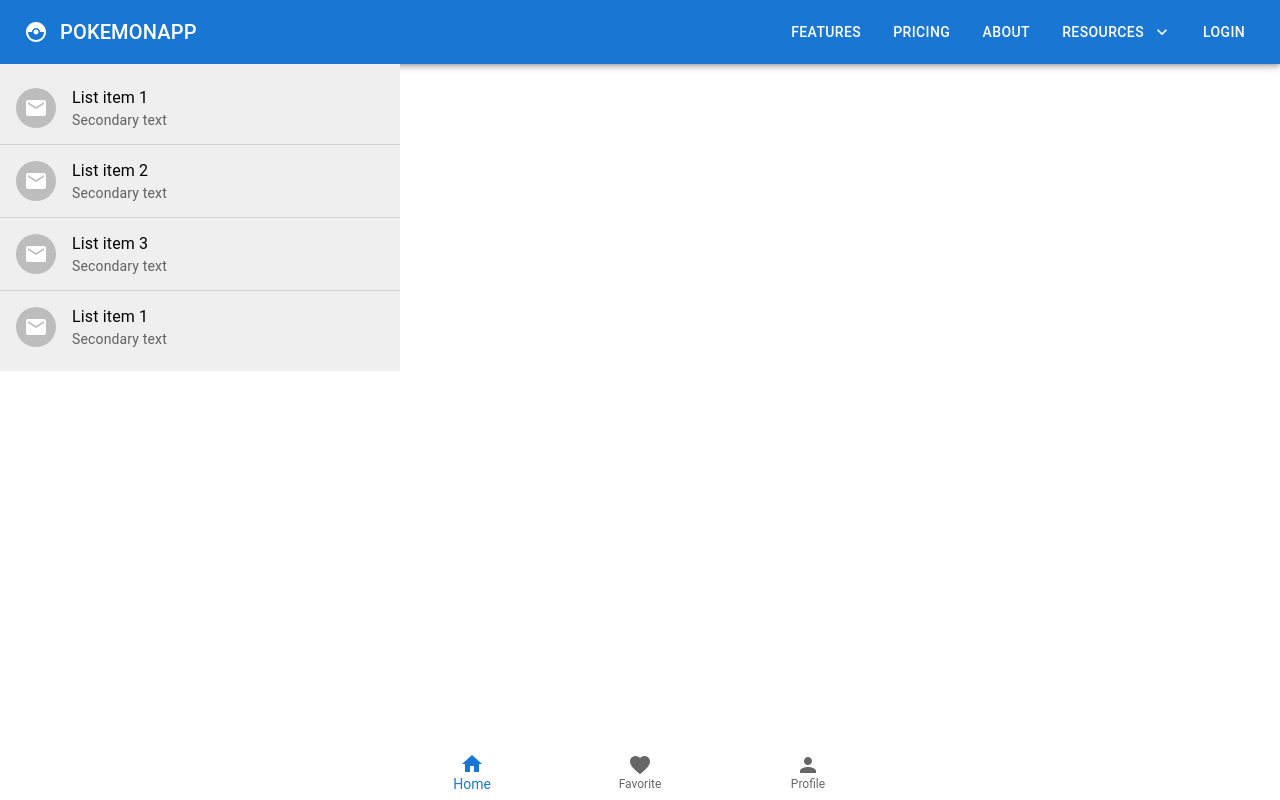
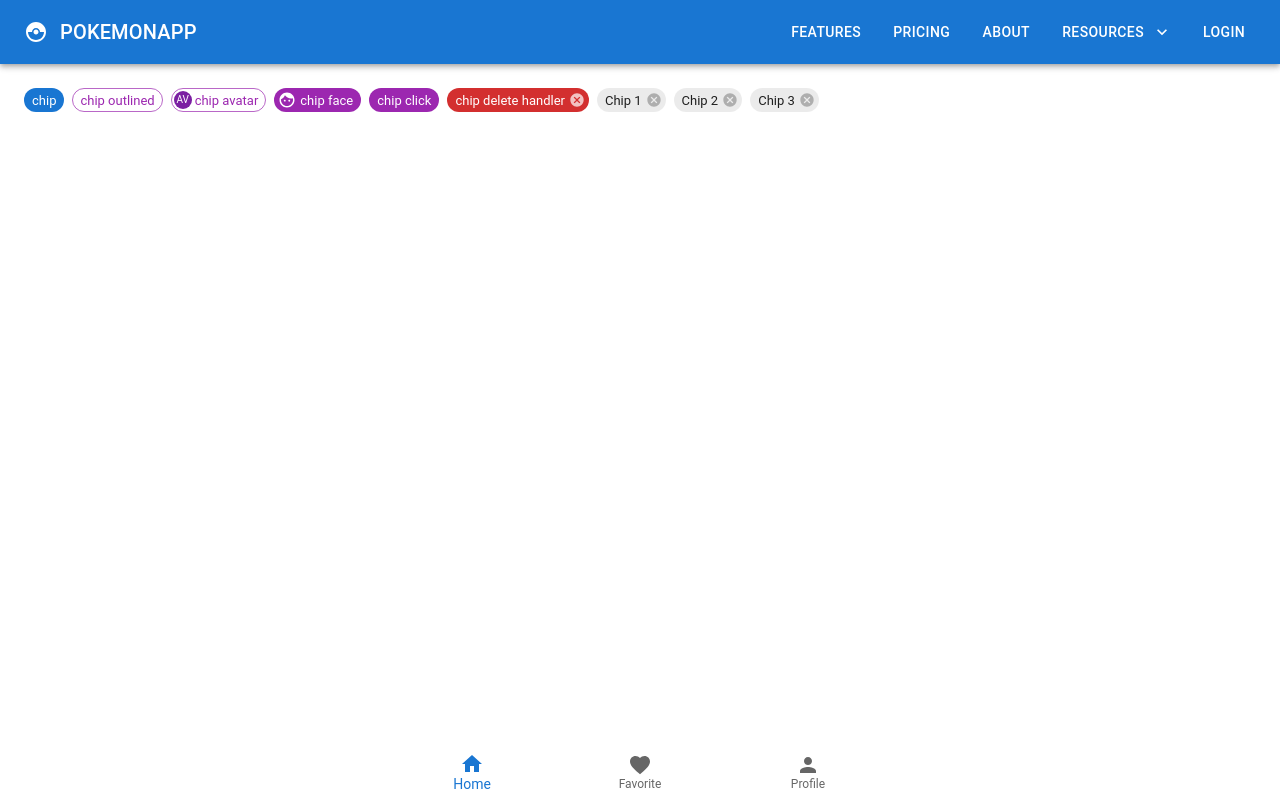
Before and after one commit to Shivaraj777/material-UI-training-demo, a React (Create React App) app: page / in a window 1280 px wide. Built offline with nearby package versions, Linux system fonts and the light colour scheme.

Commit message:
Material UI Chip component

```diff
--- a/src/App.tsx
+++ b/src/App.tsx
@@ -10,7 +10,8 @@ import MuiNavbar from './components/MuiNavbar';
 import MuiBottomNavigation from './components/MuiBottomNavigation';
 // import MuiAvatar from './components/MuiAvatar';
 // import MuiBadge from './components/MuiBadge';
-import MuiList from './components/MuiList';
+// import MuiList from './components/MuiList';
+import MuiChip from './components/MuiChip';
 // import MuiTypography from './components/MuiTypography';
 // import MuiButton from './components/MuiButton';
 // import MuiTextfield from './components/MuiTextfield';
@@ -46,7 +47,8 @@ function App() {
       {/* <MuiSpeedDial /> */}
       {/* <MuiAvatar /> */}
       {/* <MuiBadge /> */}
-      <MuiList />
+      {/* <MuiList /> */}
+      <MuiChip />
       <MuiBottomNavigation />
     </div>
   );
--- /dev/null
+++ b/src/components/MuiChip.tsx
@@ -0,0 +1,63 @@
+import { Face } from '@mui/icons-material';
+import { Avatar, Chip, Stack } from '@mui/material';
+import { useState } from 'react'
+
+function MuiChip() {
+  const [chips, setChips] = useState(['Chip 1', 'Chip 2', 'Chip 3']);
+
+  const handleDelete = (chipToDelete: string) => {
+    setChips(chips.filter((chip) =>
+      chip !== chipToDelete
+    ));
+  }
+
+  return (
+    <Stack direction='row' spacing={1} padding={3}>
+      <Chip label='chip' color='primary' size='small' />
+
+      {/* Chip with variant outlined */}
+      <Chip label='chip outlined' color='secondary' size='small' variant='outlined' />
+
+      {/* Chip with Avatar */}
+      <Chip
+        label='chip avatar'
+        color='secondary'
+        size='small'
+        variant='outlined'
+        avatar={<Avatar>AV</Avatar>}
+      />
+
+      {/* Using icon on Chip */}
+      <Chip
+        label='chip face'
+        color='secondary'
+        size='small'
+        icon={<Face />}
+      />
+
+      {/* Handling click event on chip */}
+      <Chip
+        label='chip click'
+        color='secondary'
+        size='small'
+        onClick={() => alert('Clicked')}
+      />
+
+      {/* Adding delete handler to chip */}
+      <Chip
+        label='chip delete handler'
+        color='error'
+        size='small'
+        // onClick={() => alert('Clicked')}
+        onDelete={() => alert('Delete handler called')}
+      />
+
+      {/* Using onDelete handle in a more realistic sense */}
+      {
+        chips.map((chip) => <Chip label={chip} color='default' size='small' onDelete={() => handleDelete(chip)}/>)
+      }
+    </Stack>
+  )
+}
+
+export default MuiChip;
```
